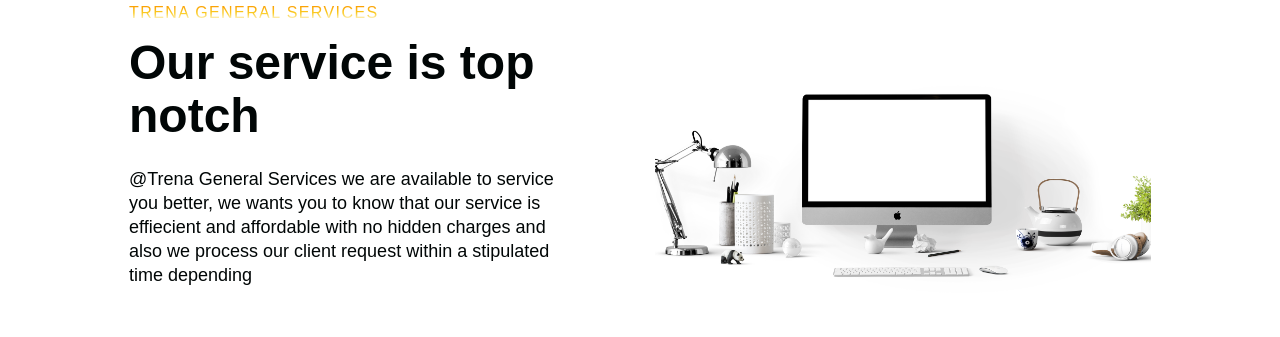
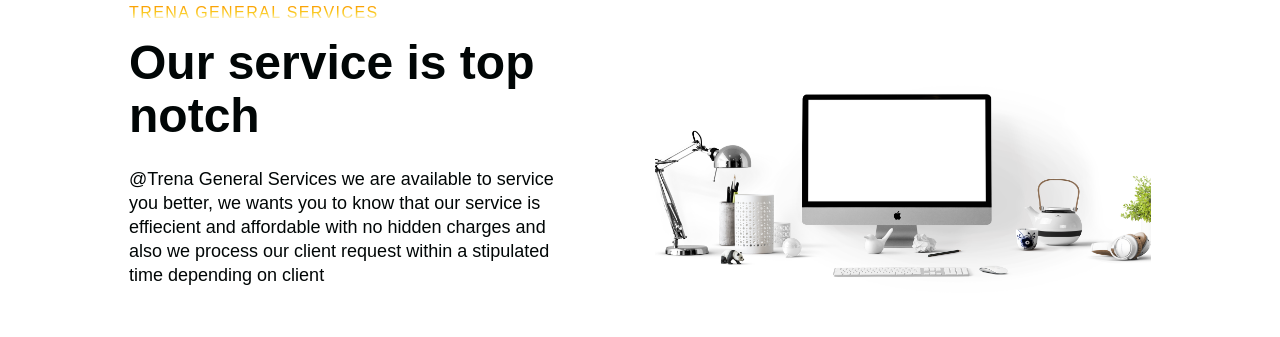
Before and after one commit to Luckyaremu/perryfirm, a React (Create React App) app: page / in a window 1280 px wide. Shown: the part 2787-3124 px from the top of the page. Built offline with nearby package versions, Linux system fonts and the light colour scheme.

Commit message:
added image to the url display

```diff
--- a/src/component/InfoSection/Data.js
+++ b/src/component/InfoSection/Data.js
@@ -22,7 +22,7 @@ export const homeObjThree = {
     lightTextDesc: false,
     topLine: "Trena General Services",
     headline: "Our service is top notch",
-    description: "@Trena General Services we are available to service you better, we wants you to know that our service is effiecient and affordable with no hidden charges and also we process our client request within a stipulated time depending",
+    description: "@Trena General Services we are available to service you better, we wants you to know that our service is effiecient and affordable with no hidden charges and also we process our client request within a stipulated time depending on client",
     buttonLabel: "Get started",
     imgStart: false,
     img: require("../../images/office.jpg").default,
```
